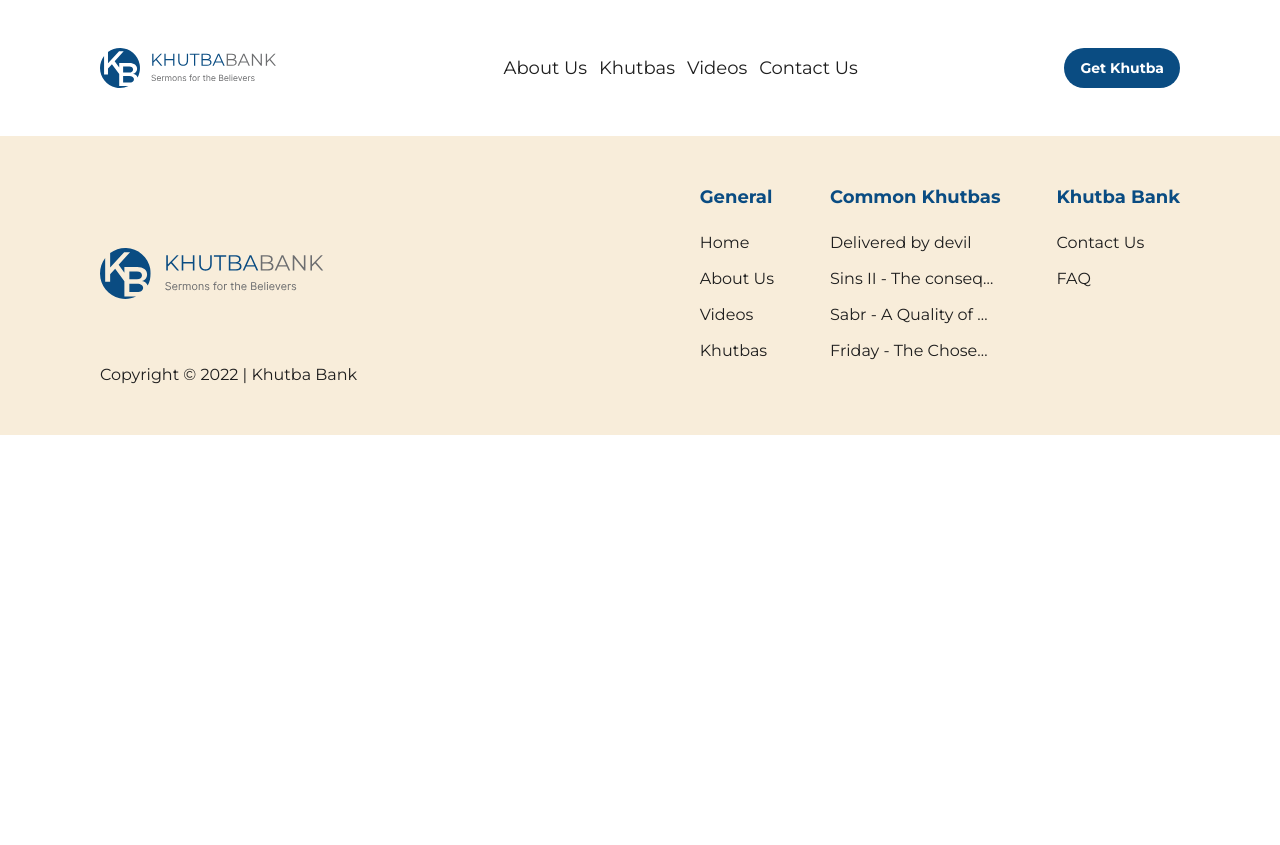
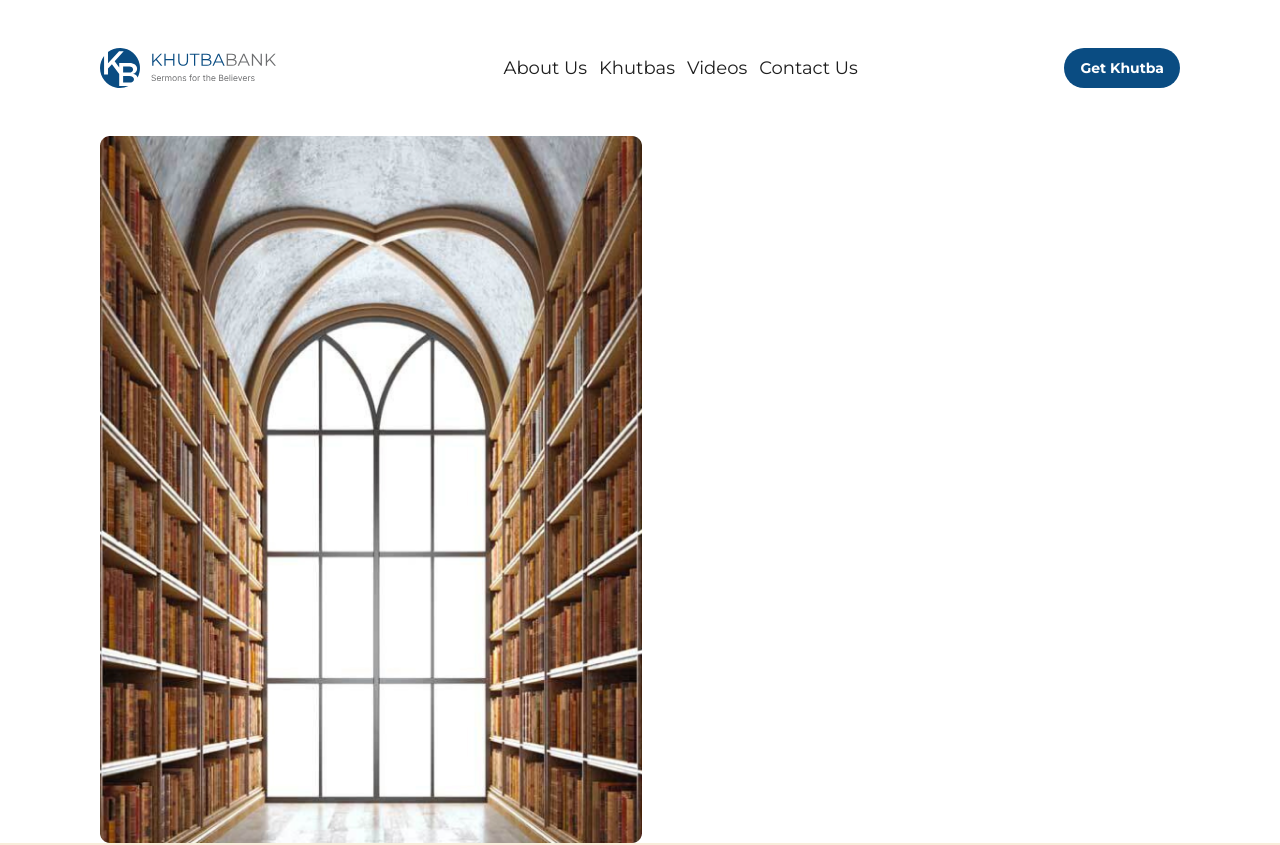
Before and after one commit to Khutbabank/khutbabank-v3, a Next.js app: page /about-us in a window 1280 px wide. Shown: the top 845 px of the page. Before the commit the page ends 800 px from the top, so only its background shows below. Built offline with nearby package versions, Linux system fonts and the light colour scheme.

Commit message:
working on about us page

```diff
--- a/app/about-us/layout.tsx
+++ b/app/about-us/layout.tsx
@@ -15,7 +15,7 @@ const AboutUsLayout = ({
 	children: React.ReactNode;
 }>) => {
 	return (
-		<div className='bg-white'>
+		<div className='bg-white min-h-screen'>
 			<Navbar />
 			{children}
 			<Footer />
--- a/app/about-us/page.tsx
+++ b/app/about-us/page.tsx
@@ -1,7 +1,9 @@
+import HeroSection from '@/components/AboutUs/HeroSection';
+
 const AboutUs = () => {
 	return (
 		<>
-			<div></div>
+			<HeroSection />
 		</>
 	);
 };
--- /dev/null
+++ b/components/AboutUs/HeroSection/index.tsx
@@ -0,0 +1,19 @@
+import Image from 'next/image';
+
+const HeroSection = () => {
+	return (
+		<>
+			<div className='flex md:justify-between md:gap-20 px-8 md:px-[100px]'>
+				<Image
+					className='rounded-lg hidden md:block'
+					src='/hero/books.png'
+					width={542}
+					height={707}
+					alt='books'
+				/>
+			</div>
+		</>
+	);
+};
+
+export default HeroSection;
--- a/components/HeroSection/index.tsx
+++ b/components/Home/HeroSection/index.tsx
@@ -1,6 +1,6 @@
 import Image from 'next/image';
 
-import Navbar from '../Navbar';
+import Navbar from '../../Navbar';
 import { Button } from '@/components/ui/button';
 
 const HeroSection = () => {
```
Also changed, not shown: app/page.tsx (+4 -4 lines), components/Home/BrowseVideoBank/index.tsx (renamed from components/BrowseVideoBank/index.tsx), components/Home/FeaturedKhutbas/KhutbaGrid/index.tsx (renamed from components/FeaturedKhutbas/KhutbaGrid/index.tsx), components/Home/FeaturedKhutbas/KhutbaGridItem/index.tsx (renamed from components/FeaturedKhutbas/KhutbaGridItem/index.tsx), components/Home/FeaturedKhutbas/index.tsx (renamed from components/FeaturedKhutbas/index.tsx), components/Home/HomePageAboutUs/index.tsx (renamed from components/HomePageAboutUs/index.tsx), public/hero/books.png (added).
